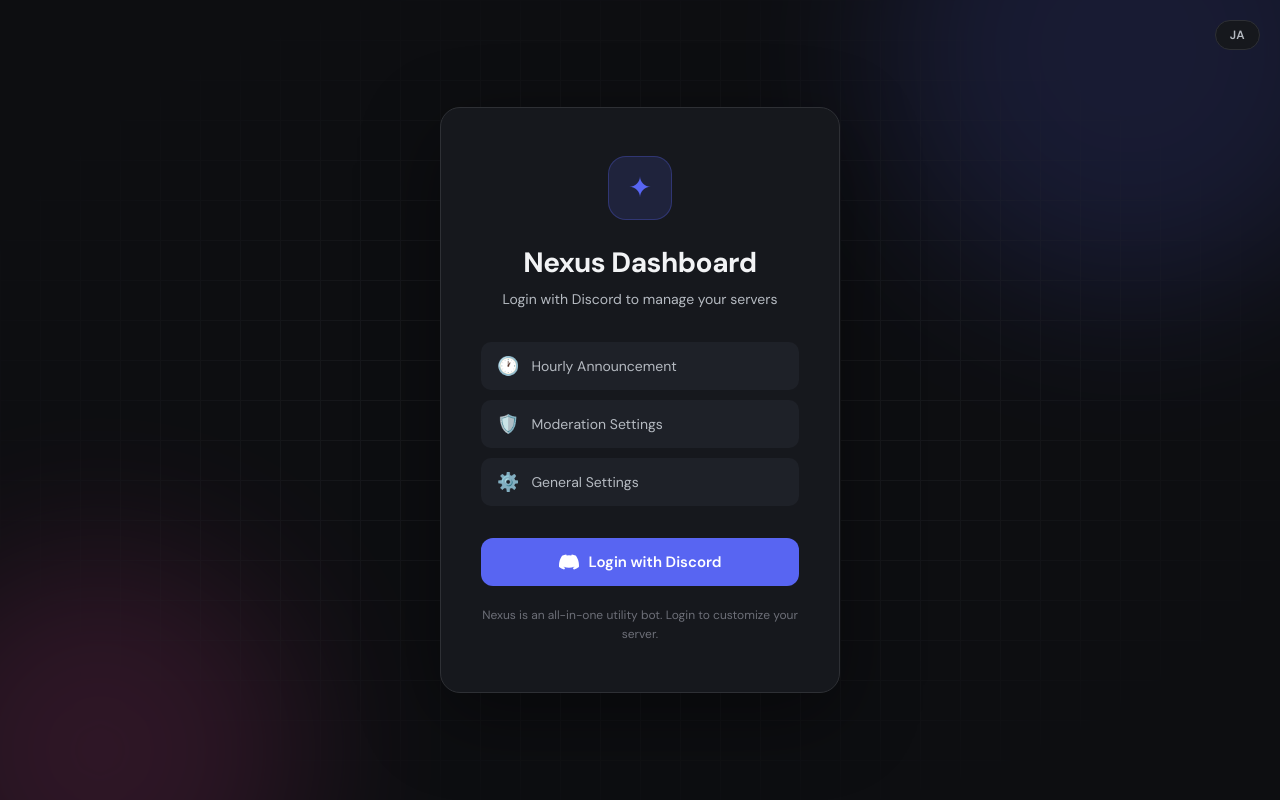
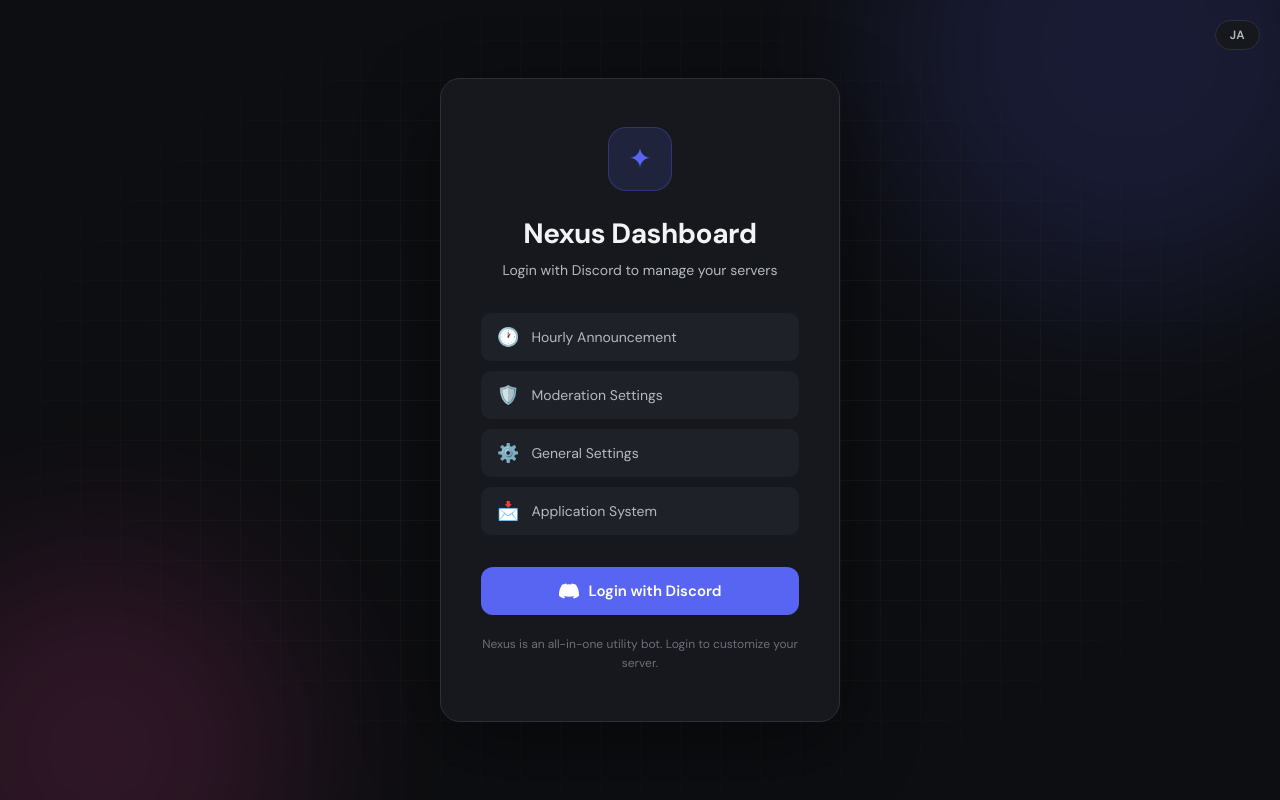
Before and after one commit to OCxeRu2951/Nexus-Dashboard, a React (Vite) app: page /login in a window 1280 px wide. Built offline with nearby package versions, Linux system fonts and the light colour scheme.

Commit message:
ログインページの微修正

```diff
--- a/src/i18n/en.json
+++ b/src/i18n/en.json
@@ -77,5 +77,8 @@
     "automod": "Auto Moderation",
     "automodSpam": "Spam Detection",
     "automodInvite": "Invite Link Detection"
+  },
+  "apply": {
+    "title": "Application System"
   }
 }
--- a/src/i18n/ja.json
+++ b/src/i18n/ja.json
@@ -76,5 +76,8 @@
     "automod": "自動モデレーション",
     "automodSpam": "スパム検知",
     "automodInvite": "招待リンク検知"
+  },
+  "apply": {
+    "title": "申請システム"
   }
 }
--- a/src/pages/Login.jsx
+++ b/src/pages/Login.jsx
@@ -21,7 +21,7 @@
       </div>
 
       <button className="lang-toggle" onClick={toggleLang}>
-        {i18n.language === 'ja' ? 'EN' : 'JA'}
+        {i18n.language === "ja" ? "EN" : "JA"}
       </button>
 
       <div className="login-container fade-in">
@@ -30,32 +30,36 @@
             <span className="login-logo-icon">✦</span>
           </div>
 
-          <h1 className="login-title">{t('login.title')}</h1>
-          <p className="login-subtitle">{t('login.subtitle')}</p>
+          <h1 className="login-title">{t("login.title")}</h1>
+          <p className="login-subtitle">{t("login.subtitle")}</p>
 
           <div className="login-features">
             <div className="feature-item">
               <span className="feature-icon">🕐</span>
-              <span>{t('hourly.title')}</span>
+              <span>{t("hourly.title")}</span>
             </div>
             <div className="feature-item">
               <span className="feature-icon">🛡️</span>
-              <span>{t('moderation.title')}</span>
+              <span>{t("moderation.title")}</span>
             </div>
             <div className="feature-item">
               <span className="feature-icon">⚙️</span>
-              <span>{t('general.title')}</span>
+              <span>{t("general.title")}</span>
+            </div>
+            <div className="feature-item">
+              <span className="feature-icon">📩</span>
+              <span>{t("apply.title")}</span>
             </div>
           </div>
 
           <button className="login-btn" onClick={handleLogin}>
             <svg width="20" height="20" viewBox="0 0 24 24" fill="currentColor">
-              <path d="M20.317 4.37a19.791 19.791 0 0 0-4.885-1.515.074.074 0 0 0-.079.037c-.21.375-.444.864-.608 1.25a18.27 18.27 0 0 0-5.487 0 12.64 12.64 0 0 0-.617-1.25.077.077 0 0 0-.079-.037A19.736 19.736 0 0 0 3.677 4.37a.07.07 0 0 0-.032.027C.533 9.046-.32 13.58.099 18.057.101 18.08.112 18.1.128 18.116a19.9 19.9 0 0 0 5.993 3.03.078.078 0 0 0 .084-.028c.462-.63.874-1.295 1.226-1.994a.076.076 0 0 0-.041-.106 13.107 13.107 0 0 1-1.872-.892.077.077 0 0 1-.008-.128 10.2 10.2 0 0 0 .372-.292.074.074 0 0 1 .077-.01c3.928 1.793 8.18 1.793 12.062 0a.074.074 0 0 1 .078.01c.12.098.246.198.373.292a.077.077 0 0 1-.006.127 12.299 12.299 0 0 1-1.873.892.077.077 0 0 0-.041.107c.36.698.772 1.362 1.225 1.993a.076.076 0 0 0 .084.028 19.839 19.839 0 0 0 6.002-3.03.077.077 0 0 0 .032-.054c.5-5.177-.838-9.674-3.549-13.66a.061.061 0 0 0-.031-.03z"/>
+              <path d="M20.317 4.37a19.791 19.791 0 0 0-4.885-1.515.074.074 0 0 0-.079.037c-.21.375-.444.864-.608 1.25a18.27 18.27 0 0 0-5.487 0 12.64 12.64 0 0 0-.617-1.25.077.077 0 0 0-.079-.037A19.736 19.736 0 0 0 3.677 4.37a.07.07 0 0 0-.032.027C.533 9.046-.32 13.58.099 18.057.101 18.08.112 18.1.128 18.116a19.9 19.9 0 0 0 5.993 3.03.078.078 0 0 0 .084-.028c.462-.63.874-1.295 1.226-1.994a.076.076 0 0 0-.041-.106 13.107 13.107 0 0 1-1.872-.892.077.077 0 0 1-.008-.128 10.2 10.2 0 0 0 .372-.292.074.074 0 0 1 .077-.01c3.928 1.793 8.18 1.793 12.062 0a.074.074 0 0 1 .078.01c.12.098.246.198.373.292a.077.077 0 0 1-.006.127 12.299 12.299 0 0 1-1.873.892.077.077 0 0 0-.041.107c.36.698.772 1.362 1.225 1.993a.076.076 0 0 0 .084.028 19.839 19.839 0 0 0 6.002-3.03.077.077 0 0 0 .032-.054c.5-5.177-.838-9.674-3.549-13.66a.061.061 0 0 0-.031-.03z" />
             </svg>
-            {t('login.button')}
+            {t("login.button")}
           </button>
 
-          <p className="login-description">{t('login.description')}</p>
+          <p className="login-description">{t("login.description")}</p>
         </div>
       </div>
     </div>
```
